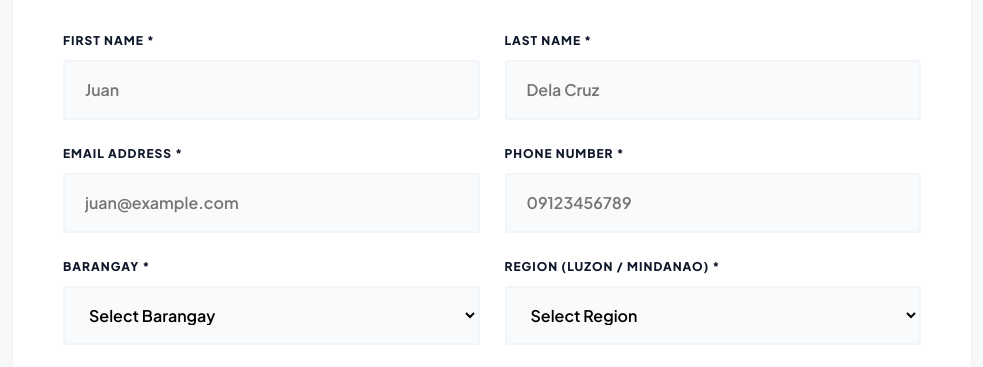
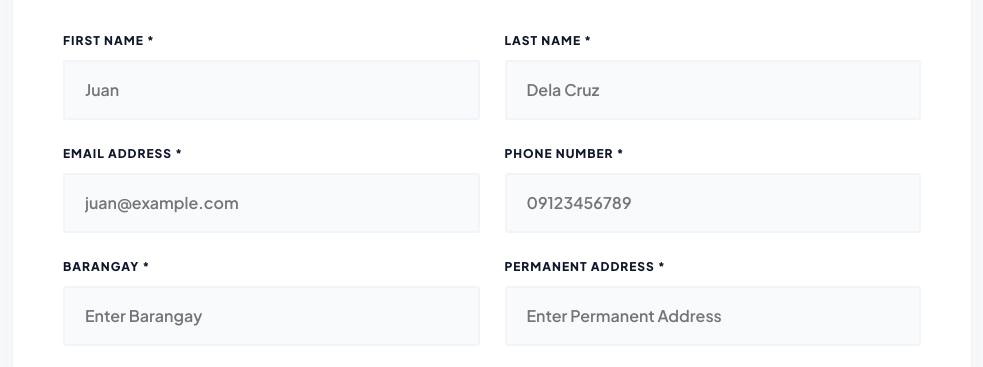
Before and after one commit to krystelbooc25-jpg/NEW-CLOUD-ALOHA, a website: page application.html in a window 1280 px wide. Shown: the part 407-774 px from the top of the page, without its empty margins (148-1131 px from the left). Drawn offline with nearby package versions, Linux system fonts and the light colour scheme.

Commit message:
Change barangay to textbox and add permanent address field

```diff
--- a/application.html
+++ b/application.html
@@ -241,9 +241,23 @@
 
                 <div>
                     <label>Barangay *</label>
-                    <select id="street-address" required style="width:100%; padding:16px 20px; border:2px solid #f1f5f9; background:#f8fafc; border-radius:var(--radius); font-weight:600;">
-                        <option value="">Select Barangay</option>
-                    </select>
+                    <input
+                        type="text"
+                        id="street-address"
+                        required
+                        placeholder="Enter Barangay"
+                        style="width:100%; padding:16px 20px; border:2px solid #f1f5f9; background:#f8fafc; border-radius:var(--radius); font-weight:600;"
+                    >
+                </div>
+                <div>
+                    <label>Permanent Address *</label>
+                    <input
+                        type="text"
+                        id="permanent-address"
+                        required
+                        placeholder="Enter Permanent Address"
+                        style="width:100%; padding:16px 20px; border:2px solid #f1f5f9; background:#f8fafc; border-radius:var(--radius); font-weight:600;"
+                    >
                 </div>
                 <div>
                     <label>Region (Luzon / Mindanao) *</label>
@@ -329,7 +343,6 @@
         const regionSelect = document.getElementById('region');
         const provinceSelect = document.getElementById('province');
         const citySelect = document.getElementById('city');
-        const streetAddressSelect = document.getElementById('street-address');
 
         // Luzon + Mindanao region/province mapping
         const REGION_PROVINCES = {
@@ -388,29 +401,6 @@
             "Tawi-Tawi": ["Bongao"]
         };
 
-        const FALLBACK_BARANGAYS = [
-            "Poblacion",
-            "San Isidro",
-            "San Jose",
-            "San Roque",
-            "Santo Nino",
-            "Santa Cruz",
-            "Bagong Silang",
-            "Zone I",
-            "Zone II",
-            "Other"
-        ];
-
-        const CITY_BARANGAYS = {
-            "Zamboanga City": ["Baliwasan", "Boalan", "Canelar", "Divisoria", "Guiwan", "Pasonanca", "Putik", "Tetuan", "Talon-Talon", "Other"],
-            "Quezon City": ["Batasan Hills", "Commonwealth", "Holy Spirit", "Kamuning", "Novaliches", "Tandang Sora", "UP Campus", "Other"],
-            "Manila": ["Ermita", "Malate", "Paco", "Pandacan", "Sampaloc", "San Andres", "Tondo", "Other"],
-            "Caloocan": ["Bagong Silang", "Bagumbong", "Kaligayahan", "Grace Park", "Tala", "Other"],
-            "Davao City": ["Buhangin", "Calinan", "Matina", "Mintal", "Poblacion", "Talomo", "Toril", "Other"],
-            "Cagayan de Oro City": ["Balulang", "Carmen", "Lapasan", "Macasandig", "Nazareth", "Patag", "Puntod", "Other"],
-            "General Santos City": ["Apopong", "Bula", "City Heights", "Lagao", "San Isidro", "Tambler", "Other"]
-        };
-
         function setSelectOptions(selectEl, options, placeholder, selectedValue) {
             selectEl.innerHTML = '';
             const firstOption = document.createElement('option');
@@ -439,30 +429,23 @@
             }
         }
 
-        function updateProvinceOptions(selectedProvince, selectedCity, selectedBarangay) {
+        function updateProvinceOptions(selectedProvince, selectedCity) {
             const regionValue = regionSelect.value;
             const provinces = REGION_PROVINCES[regionValue] || [];
             setSelectOptions(provinceSelect, provinces, 'Select Province', selectedProvince || '');
-            updateCityOptions(selectedCity || '', selectedBarangay || '');
+            updateCityOptions(selectedCity || '');
         }
 
-        function updateCityOptions(selectedCity, selectedBarangay) {
+        function updateCityOptions(selectedCity) {
             const provinceValue = provinceSelect.value;
             const cities = PROVINCE_CITIES[provinceValue] || [];
             setSelectOptions(citySelect, cities, 'Select City / Municipality', selectedCity || '');
-            updateBarangayOptions(selectedBarangay || '');
-        }
-
-        function updateBarangayOptions(selectedBarangay) {
-            const cityValue = citySelect.value;
-            const barangays = CITY_BARANGAYS[cityValue] || FALLBACK_BARANGAYS;
-            setSelectOptions(streetAddressSelect, barangays, 'Select Barangay', selectedBarangay || '');
         }
 
         function initializeAddressDropdowns(savedData) {
             const regions = Object.keys(REGION_PROVINCES);
             setSelectOptions(regionSelect, regions, 'Select Region', savedData.region || '');
-            updateProvinceOptions(savedData.province || '', savedData.city || '', savedData.street_address || '');
+            updateProvinceOptions(savedData.province || '', savedData.city || '');
         }
 
         initializeAddressDropdowns(applicationData || {});
@@ -473,21 +456,18 @@
             document.getElementById('email').value = applicationData.email || '';
             document.getElementById('phone').value = applicationData.phone || '';
             document.getElementById('street-address').value = applicationData.street_address || '';
+            document.getElementById('permanent-address').value = applicationData.permanent_address || '';
             document.getElementById('gender').value = applicationData.gender || '';
             document.getElementById('zip-code').value = applicationData.zip_code || '';
             if(applicationData.dob) dobPicker.setDate(applicationData.dob);
         }
 
         regionSelect.addEventListener('change', () => {
-            updateProvinceOptions('', '', '');
+            updateProvinceOptions('', '');
         });
 
         provinceSelect.addEventListener('change', () => {
-            updateCityOptions('', '');
-        });
-
-        citySelect.addEventListener('change', () => {
-            updateBarangayOptions('');
+            updateCityOptions('');
         });
 
         // Custom Modal Functions
@@ -636,7 +616,7 @@
             }
             // --- END VALIDATION LOGIC ---
 
-            const fields = ['first_name','last_name','email','phone','street_address','region','province','city','gender','zip_code','dob'];
+            const fields = ['first_name','last_name','email','phone','street_address','permanent_address','region','province','city','gender','zip_code','dob'];
             pendingStep1Data = {};
             fields.forEach(f => {
                 const element = document.getElementById(f.replace('_','-'));
```
Also changed, not shown: steps/step1.html (+5 -9 lines).
